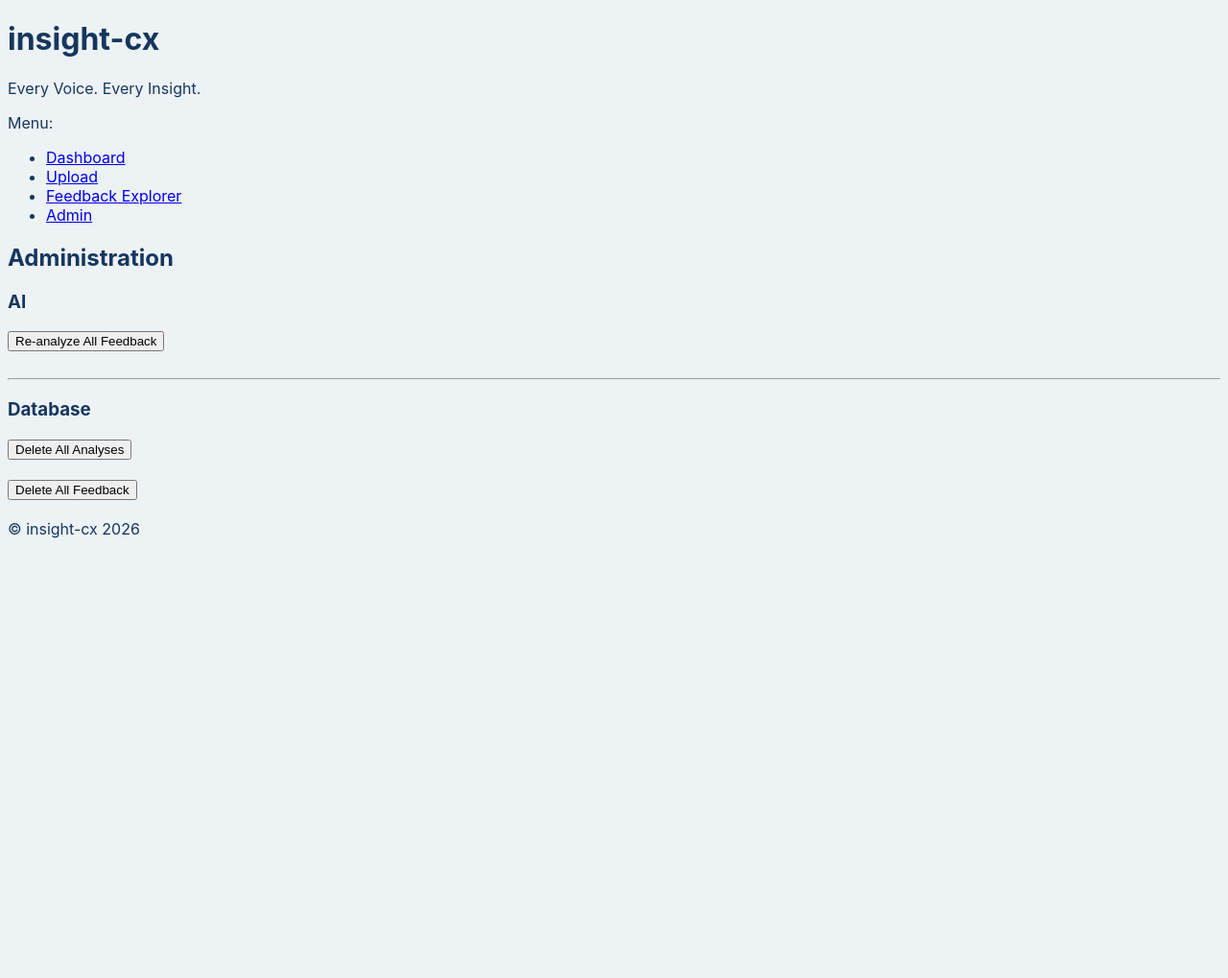
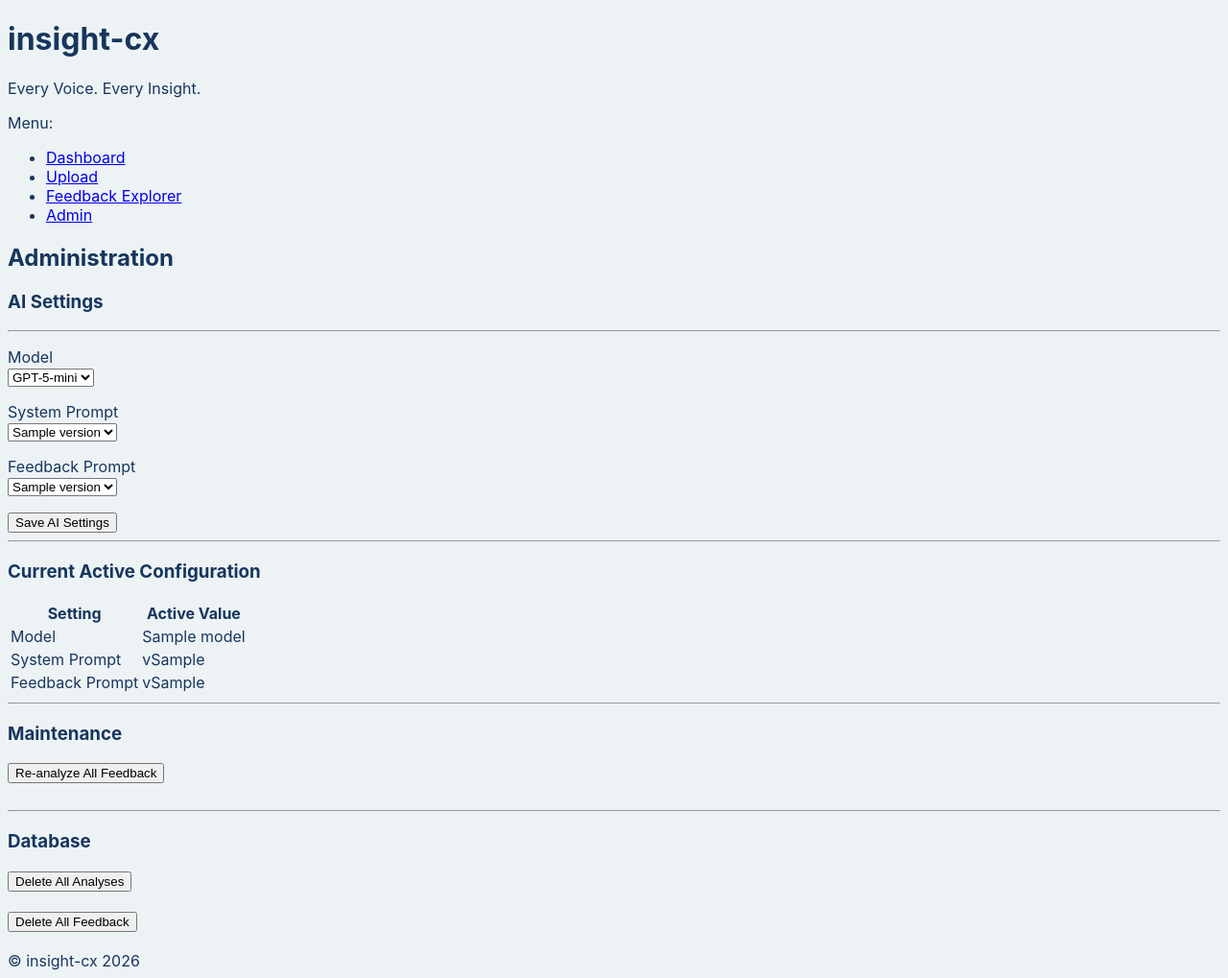
Before and after one commit to birgitt-thomsen/insight-cx, a Flask app: template templates/admin.html in a window 1280 px wide. Shown: the whole page at 96% size. Before the commit the page ends 561 px from the top, so only its background shows below. Run offline with Flask 3, Linux system fonts and the light colour scheme; the template is opened without the code that fills it: most values are stand-ins (such as "Sample title", 1, 10 or a date in 2020).

Commit message:
Extending the admin page to include current settings and update functionality

```diff
--- a/app.py
+++ b/app.py
@@ -5,10 +5,12 @@ from dotenv import load_dotenv
 from models import db
 from storage.feedback_storage import FeedbackStorage
 from storage.dashboard_storage import DashboardStorage
+from storage.ai_settings_storage import AISettingsStorage
 from storage.analysis_storage import AnalysisStorage
 from services.csv_importer import CSVImporter
 from services.analysis_service import AnalysisService
 from services.ai_service import AIService
+from services.prompt_service import PromptService
 
 load_dotenv() #Load variables from .env
 app = Flask(__name__)
@@ -27,8 +29,10 @@ csv_importer = CSVImporter()
 feedback_storage = FeedbackStorage()
 dashboard_storage = DashboardStorage()
 analysis_storage = AnalysisStorage()
+ai_settings_storage = AISettingsStorage()
 analysis_service = AnalysisService()
-ai = AIService()
+ai_service = AIService()
+prompt_service = PromptService()
 
 @app.route('/')
 def dashboard():
@@ -61,7 +65,6 @@ def upload():
             )
 
             # Analyze newly imported feedback
-            #result = analysis_service.analyze_pending_feedback()
             result = analysis_service.analyze_feedback_list(feedback_objects)
 
             flash(
@@ -165,13 +168,51 @@ def reanalyze_feedback(feedback_id):
 def admin():
     """Display the admin page."""
 
-    return render_template("admin.html")
+    settings = ai_settings_storage.get_settings()
+
+    system_versions = prompt_service.get_versions("system")
+    feedback_versions = prompt_service.get_versions("feedback")
+
+    return render_template(
+        "admin.html",
+        settings=settings,
+        system_versions=system_versions,
+        feedback_versions=feedback_versions,
+    )
+
+@app.route(
+    "/admin/ai-settings",
+    methods=["POST"]
+)
+def update_ai_settings():
+    """Updates the ai_settings table with a new model, system prompt
+    and/or feedback prompt version."""
+
+    # Call update_settings to save new model and prompt settings
+    ai_settings_storage.update_settings(
+
+        model=request.form["model"],
+        system_prompt_version=request.form[
+            "system_prompt"
+        ],
+        feedback_prompt_version=request.form[
+            "feedback_prompt"
+        ],
+    )
+
+    flash(
+        "AI settings updated.",
+        "success"
+    )
+
+    return redirect(
+        url_for("admin")
+    )
 
 @app.route(
     "/admin/delete-analyses",
     methods=["POST"]
 )
-
 def delete_all_analyses():
     """Delete all analyses stored in the database."""
 
--- a/templates/admin.html
+++ b/templates/admin.html
@@ -4,7 +4,144 @@
 
 <h2>Administration</h2>
 
-<h3>AI</h3>
+<h3>AI Settings</h3>
+
+<hr>
+
+<form
+    method="POST"
+    action="{{ url_for('update_ai_settings') }}"
+>
+
+    <p>
+
+        <label>Model</label><br>
+
+        <select name="model">
+
+            <option
+                value="gpt-5-mini"
+                {% if settings.model == "gpt-5-mini" %}
+                selected
+                {% endif %}
+            >
+                GPT-5-mini
+            </option>
+
+            <option
+                value="gpt-5"
+                {% if settings.model == "gpt-5" %}
+                selected
+                {% endif %}
+            >
+                GPT-5
+            </option>
+
+        </select>
+
+    </p>
+
+    <p>
+
+        <label>System Prompt</label><br>
+
+        <select name="system_prompt">
+
+            {% for version in system_versions %}
+
+            <option
+                value="{{ version }}"
+                {% if version == settings.system_prompt_version %}
+                selected
+                {% endif %}
+            >
+
+                {{ version }}
+
+            </option>
+
+            {% endfor %}
+
+        </select>
+
+    </p>
+
+    <p>
+
+        <label>Feedback Prompt</label><br>
+
+        <select name="feedback_prompt">
+
+            {% for version in feedback_versions %}
+
+            <option
+                value="{{ version }}"
+                {% if version == settings.feedback_prompt_version %}
+                selected
+                {% endif %}
+            >
+
+                {{ version }}
+
+            </option>
+
+            {% endfor %}
+
+        </select>
+
+    </p>
+
+    <button type="submit">
+
+        Save AI Settings
+
+    </button>
+
+</form>
+
+<hr>
+
+<h3>Current Active Configuration</h3>
+
+<table class="config-table">
+
+    <tr>
+
+        <th>Setting</th>
+
+        <th>Active Value</th>
+
+    </tr>
+
+    <tr>
+
+        <td>Model</td>
+
+        <td>{{ settings.model }}</td>
+
+    </tr>
+
+    <tr>
+
+        <td>System Prompt</td>
+
+        <td>v{{ settings.system_prompt_version }}</td>
+
+    </tr>
+
+    <tr>
+
+        <td>Feedback Prompt</td>
+
+        <td>v{{ settings.feedback_prompt_version }}</td>
+
+    </tr>
+
+</table>
+
+<hr>
+
+<h3>Maintenance</h3>
 
 <form method="POST" action="{{ url_for('reanalyze_all') }}">
     <button type="submit">
```
Also changed, not shown: prompts/feedback/v1.txt (added, +46 -0 lines), prompts/system/v1.txt (added, +9 -0 lines), services/analysis_service.py (+16 -23 lines), services/prompt_service.py (added, +116 -0 lines), storage/analysis_storage.py.
